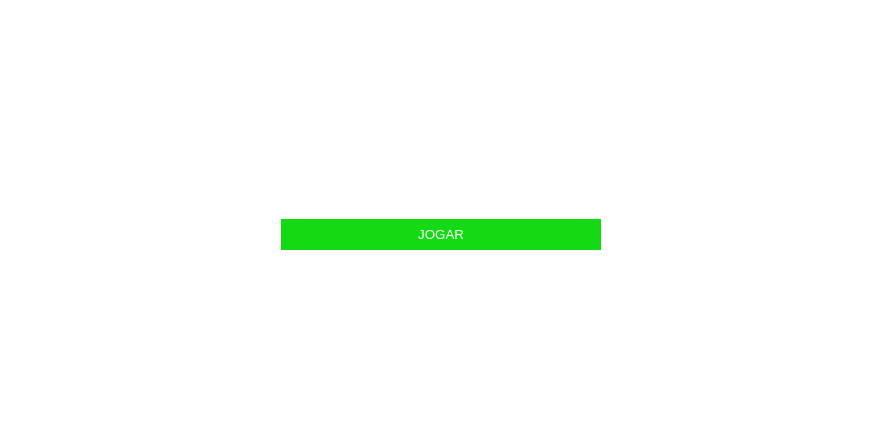
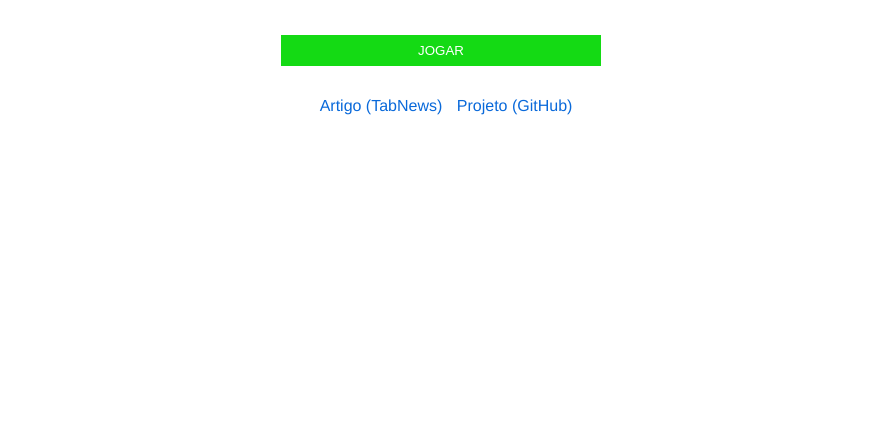
Before and after one commit to marques-gabriel/adivinhameunumero, a plain HTML site: page public/index.html in a window 1280 px wide. Shown: the part 369-800 px from the top of the page, without its empty margins (199-1080 px from the left). Drawn offline with Linux system fonts and the light colour scheme.

Commit message:
Create Links

```diff
--- a/public/index.html
+++ b/public/index.html
@@ -47,6 +47,11 @@
         <button class="play active" onclick="PlayGame.play()">JOGAR</button>
         <button class="play-again" onclick="window.location.reload()">JOGAR NOVAMENTE</button>
 
+        <div class="links">
+            <a href="https://www.tabnews.com.br/gabrielmarques/aprenda-html-css-e-javascript-com-esse-projeto-delicinha-de-um-jogo-online-de-adivinhacao" target="_blank">Artigo (TabNews)</a>
+            <a href="https://github.com/marques-gabriel/adivinhameunumero/" target="_blank">Projeto (GitHub)</a>
+        </div>
+
 
     </div>
 
--- a/public/scripts.js
+++ b/public/scripts.js
@@ -116,6 +116,8 @@ const PlayGame = {
         document.querySelector(".play").classList.remove("active")
         document.querySelector(".play-again").classList.remove("active")
         document.querySelector("h1").remove()
+        document.querySelector(".links").remove()
+
 
 
         Magic.changeCard()
--- a/public/style.css
+++ b/public/style.css
@@ -33,11 +33,13 @@ body {
 .game {
     opacity: 0;
     visibility: hidden;
+    display: none;
 }
 
 .game.active, .buttons.active {
     opacity: 1;
     visibility: visible;
+    display: block;
 }
 
 .play , .play-again{
@@ -50,6 +52,8 @@ body {
     opacity: 1;
     visibility: visible;
     background-color:  rgb(20, 218, 20);
+    margin-top: 50px;
+
 }
 
 
@@ -62,6 +66,16 @@ body {
     visibility: hidden;
     margin-top: 3rem;
     order: 3;
+}
+
+.links > a  {
+    color: rgb(9, 105, 218);
+    text-decoration: none;
+    margin-left: 10px;
+}
+
+.links > a:hover {
+    text-decoration: underline;
 }
 
 
```
